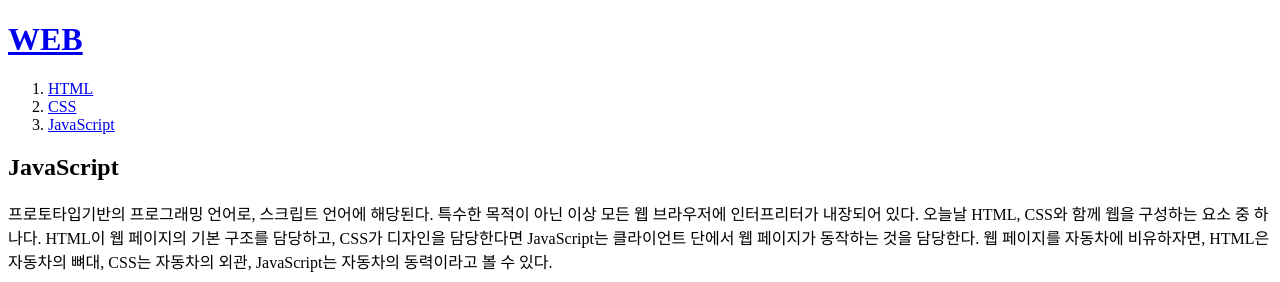
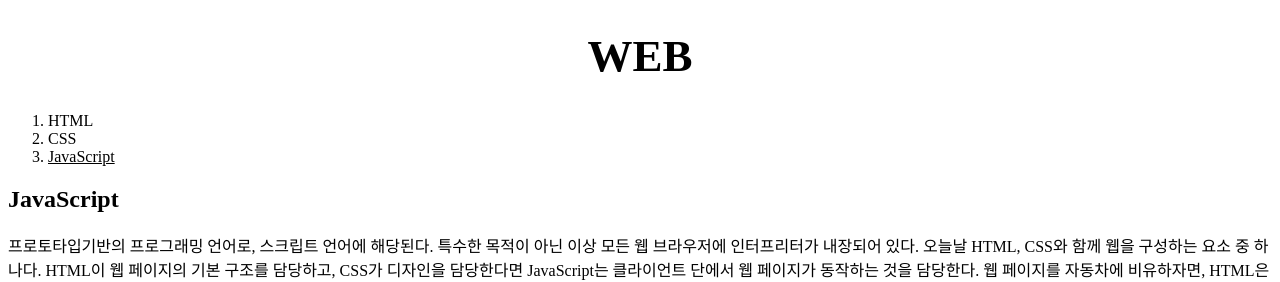
Before and after one commit to monte00/container, a plain HTML site: page 3.html in a window 1280 px wide. Shown: the top 282 px of the page. Drawn offline with Linux system fonts and the light colour scheme.

Commit message:
Update 3.html

```diff
--- a/3.html
+++ b/3.html
@@ -3,6 +3,16 @@
     <head>
         <title>JavaScript</title>
         <meta charset="utf-8">
+        <style>
+            a {
+                color:black;
+                text-decoration: none;
+            }
+            h1 {
+                font-size: 45px;
+                text-align:center;
+            }
+        </style>
     </head>
 
     <body>
@@ -10,7 +20,7 @@
         <ol>
             <li> <a href="1.html">HTML</a></li>
             <li> <a href="2.html">CSS</a></li>
-            <li> <a href="3.html">JavaScript</a></li>
+            <li> <a href="3.html" style='text-decoration: underline;'>JavaScript</a></li>
         </ol>
 
         <h2>JavaScript</h2>
```
